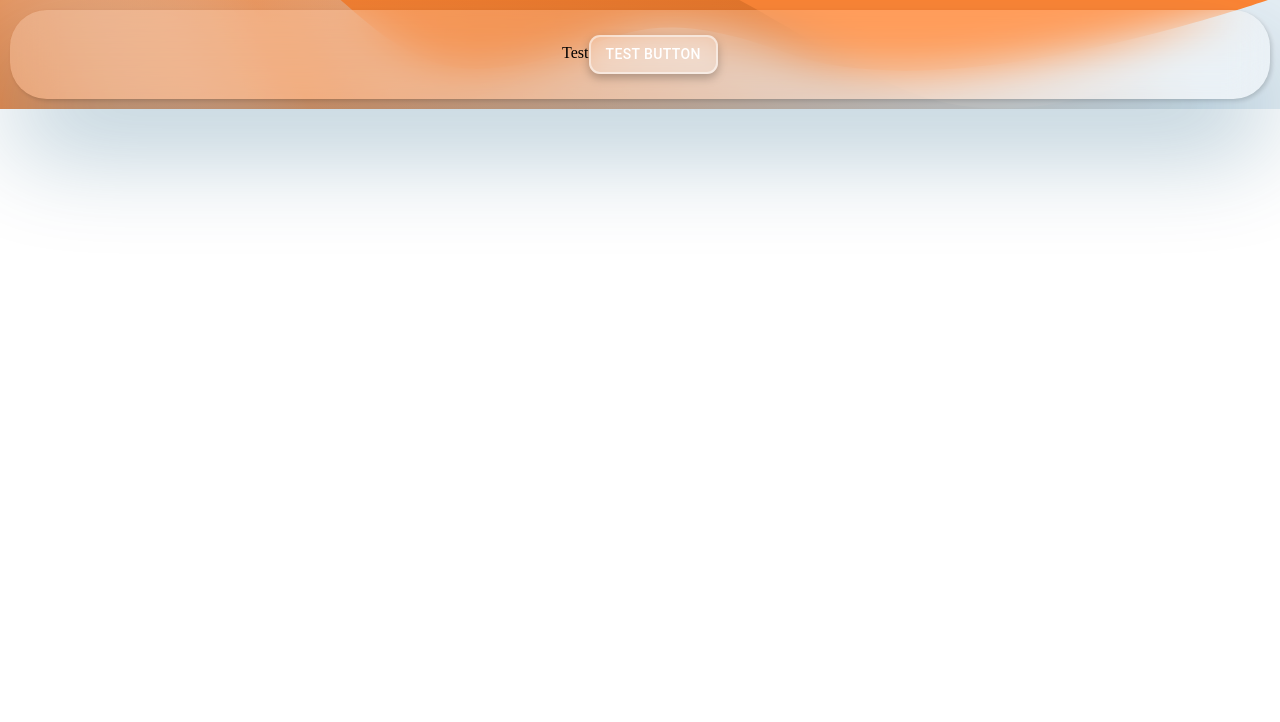
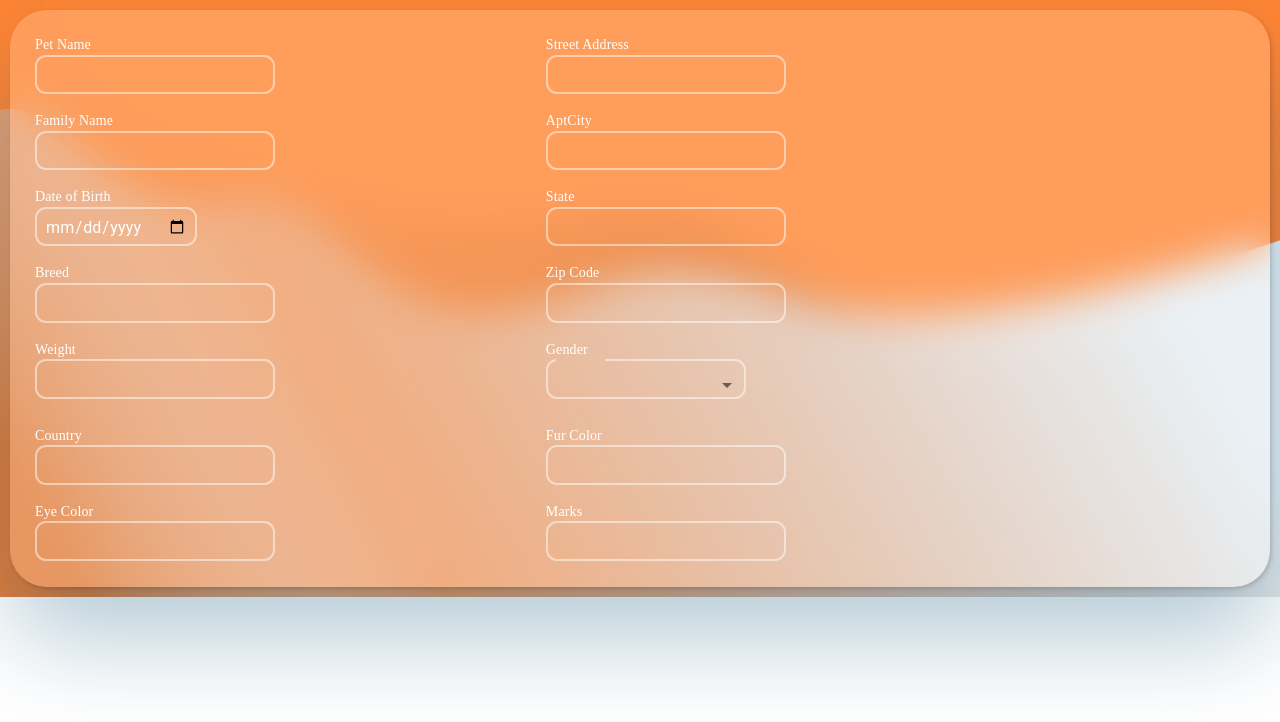
Before and after one commit to Dushani-Ranasinghe/mui-stepper-form, a React (Create React App) app: page / in a window 1280 px wide. Shown: the top 722 px of the page. Built offline with nearby package versions, Linux system fonts and the light colour scheme.

Commit message:
Created form

```diff
--- a/src/App.js
+++ b/src/App.js
@@ -9,6 +9,7 @@ function App() {
       <div className="App-container">
       {/* <Checkout/> */}
       <Test/>
+
       </div>
     </div>
   );
--- a/src/Components/Test.js
+++ b/src/Components/Test.js
@@ -1,28 +1,219 @@
-import React from "react";
-import { Button } from "@mui/material";
-import styled from "styled-components";
+import { Select, InputLabel, MenuItem } from "@mui/material";
+import React, { useState } from "react";
+import Grid from "@mui/material/Grid";
+import TextField from "@mui/material/TextField";
 
+const inputstyle = {
+  color: "white",
+  fontFamily: "Omnes",
+  fontStyle: "normal",
+  fontSize: "14px",
+};
+const textFieldStyle = {
+  "& .MuiOutlinedInput-notchedOutline": {
+    border: "2px solid rgba(255, 255, 255, 0.5)",
+    borderRadius: "11px",
+    height: "40px",
+    margin: "none",
+    padding: "none",
+    textAlign: "center",
+    "&:hover": {
+      borderColor: "rgba(255, 255, 255, 0.5)",
+      margin: "none",
+      padding: "none",
+    },
+  },
+  "& .MuiOutlinedInput-input": {
+    padding: "0px 10px",
+    height: "40px",
+    color: "white",
+  },
+};
 export default function Test() {
+  const [gender, setGender] = useState("");
+
+  const handleChange = (event) => {
+    setGender(event.target.value);
+  };
+
   return (
-    <TestWrapper>
-      Test
-      <Button variant="outlined" className="TestBtn">
-        Test button
-      </Button>
-    </TestWrapper>
+    <Grid container spacing={2}>
+      <Grid item xs={12} sm={5}>
+        <InputLabel sx={inputstyle}>Pet Name</InputLabel>
+        <TextField
+          id="firstName"
+          name="firstName"
+          label=""
+          autoComplete="off"
+          variant="outlined"
+          sx={textFieldStyle}
+        />
+      </Grid>
+      <Grid item xs={12} sm={5}>
+        <InputLabel sx={inputstyle}>Street Address</InputLabel>
+        <TextField
+          id="firstName"
+          name="firstName"
+          label=""
+          autoComplete="off"
+          variant="outlined"
+          sx={textFieldStyle}
+        />
+      </Grid>
+      <Grid item xs={12} sm={5}>
+        <InputLabel sx={inputstyle}>Family Name</InputLabel>
+        <TextField
+          id="firstName"
+          name="firstName"
+          label=""
+          autoComplete="off"
+          variant="outlined"
+          sx={textFieldStyle}
+        />
+      </Grid>
+      <Grid item xs={12} sm={5}>
+        <InputLabel sx={inputstyle}>AptCity</InputLabel>
+        <TextField
+          id="firstName"
+          name="firstName"
+          label=""
+          autoComplete="off"
+          variant="outlined"
+          sx={textFieldStyle}
+        />
+      </Grid>
+      <Grid item xs={12} sm={5}>
+        <InputLabel sx={inputstyle}>Date of Birth</InputLabel>
+        <TextField
+          id="firstName"
+          name="firstName"
+          label=""
+          autoComplete="off"
+          variant="outlined"
+          type="date"
+          sx={textFieldStyle}
+        />
+      </Grid>
+      <Grid item xs={12} sm={5}>
+        <InputLabel sx={inputstyle}>State</InputLabel>
+        <TextField
+          id="firstName"
+          name="firstName"
+          label=""
+          autoComplete="off"
+          variant="outlined"
+          sx={textFieldStyle}
+        />
+      </Grid>
+      <Grid item xs={12} sm={5}>
+        <InputLabel sx={inputstyle}>Breed</InputLabel>
+        <TextField
+          id="firstName"
+          name="firstName"
+          label=""
+          autoComplete="off"
+          variant="outlined"
+          sx={textFieldStyle}
+        />
+      </Grid>
+      <Grid item xs={12} sm={5}>
+        <InputLabel sx={inputstyle}>Zip Code</InputLabel>
+        <TextField
+          id="firstName"
+          name="firstName"
+          label=""
+          autoComplete="off"
+          variant="outlined"
+          sx={textFieldStyle}
+        />
+      </Grid>
+      <Grid item xs={12} sm={5}>
+        <InputLabel sx={inputstyle}>Weight</InputLabel>
+        <TextField
+          id="firstName"
+          name="firstName"
+          label=""
+          autoComplete="off"
+          variant="outlined"
+          sx={textFieldStyle}
+        />
+      </Grid>
+      <Grid item xs={12} sm={5}>
+        <InputLabel sx={inputstyle}>Gender</InputLabel>
+        <Select
+          labelId="demo-simple-select-label"
+          id="demo-simple-select"
+          value={gender}
+          label="Gender"
+          onChange={handleChange}
+          displayEmpty
+          sx={{
+            width: 200,
+            height: 50,
+            "& .MuiOutlinedInput-notchedOutline": {
+              border: "2px solid rgba(255, 255, 255, 0.5)",
+              borderRadius: "11px",
+              height: "40px",
+            },
+            "& .MuiInputBase-root MuiOutlinedInput-root MuiInputBase-colorPrimary ":
+              {
+                height: "40px",
+              },
+            "& .MuiSelect-select": {
+              padding: "0px 10px",
+              height: "40px",
+              color: "white",
+            },
+          }}
+        >
+          <MenuItem value={1}>Male</MenuItem>
+          <MenuItem value={2}>Female</MenuItem>
+        </Select>
+      </Grid>
+      <Grid item xs={12} sm={5}>
+        <InputLabel sx={inputstyle}>Country</InputLabel>
+        <TextField
+          id="firstName"
+          name="firstName"
+          label=""
+          autoComplete="off"
+          variant="outlined"
+          sx={textFieldStyle}
+        />
+      </Grid>
+      <Grid item xs={12} sm={5}>
+        <InputLabel sx={inputstyle}>Fur Color</InputLabel>
+        <TextField
+          id="firstName"
+          name="firstName"
+          label=""
+          autoComplete="off"
+          variant="outlined"
+          sx={textFieldStyle}
+        />
+      </Grid>
+      <Grid item xs={12} sm={5}>
+        <InputLabel sx={inputstyle}>Eye Color</InputLabel>
+        <TextField
+          id="firstName"
+          name="firstName"
+          label=""
+          autoComplete="off"
+          variant="outlined"
+          sx={textFieldStyle}
+        />
+      </Grid>
+      <Grid item xs={12} sm={5}>
+        <InputLabel sx={inputstyle}>Marks</InputLabel>
+        <TextField
+          id="firstName"
+          name="firstName"
+          label=""
+          autoComplete="off"
+          variant="outlined"
+          sx={textFieldStyle}
+        />
+      </Grid>
+    </Grid>
   );
 }
-
-export const TestWrapper = styled.div`
-  .TestBtn {
-    background: rgba(255, 255, 255, 0.2);
-    border: 2px solid rgba(255, 255, 255, 0.5);
-    box-shadow: 0px 4px 10px rgba(0, 0, 0, 0.25);
-    backdrop-filter: blur(10px);
-    border-radius: 11px;
-    color:#fff;
-    :hover{
-        border: none;
-    }
-  }
-`;
```
